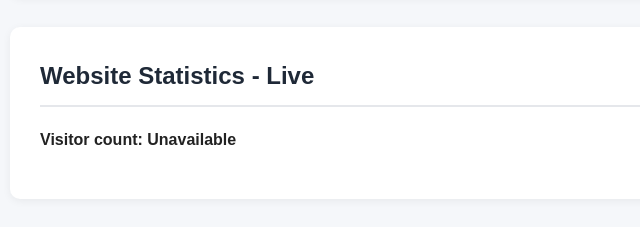
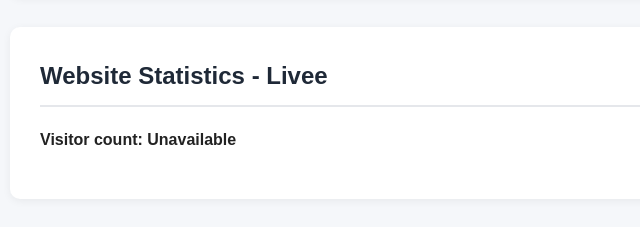
Before and after one commit to gbrod1/AWS-Cloud-Resume, a plain HTML site: page frontend/index.html in a window 1280 px wide. Shown: the part 3826-4053 px from the top of the page, 130-770 px from the left. Drawn offline with Linux system fonts and the light colour scheme; no server answers.

Commit message:
Trigger frontend deployment workflow

```diff
--- a/frontend/index.html
+++ b/frontend/index.html
@@ -291,7 +291,7 @@
 
 
         <section id="visitor-counter">
-            <h2>Website Statistics - Live</h2>
+            <h2>Website Statistics - Livee</h2>
 
             <p>
                 Visitor count:
```
